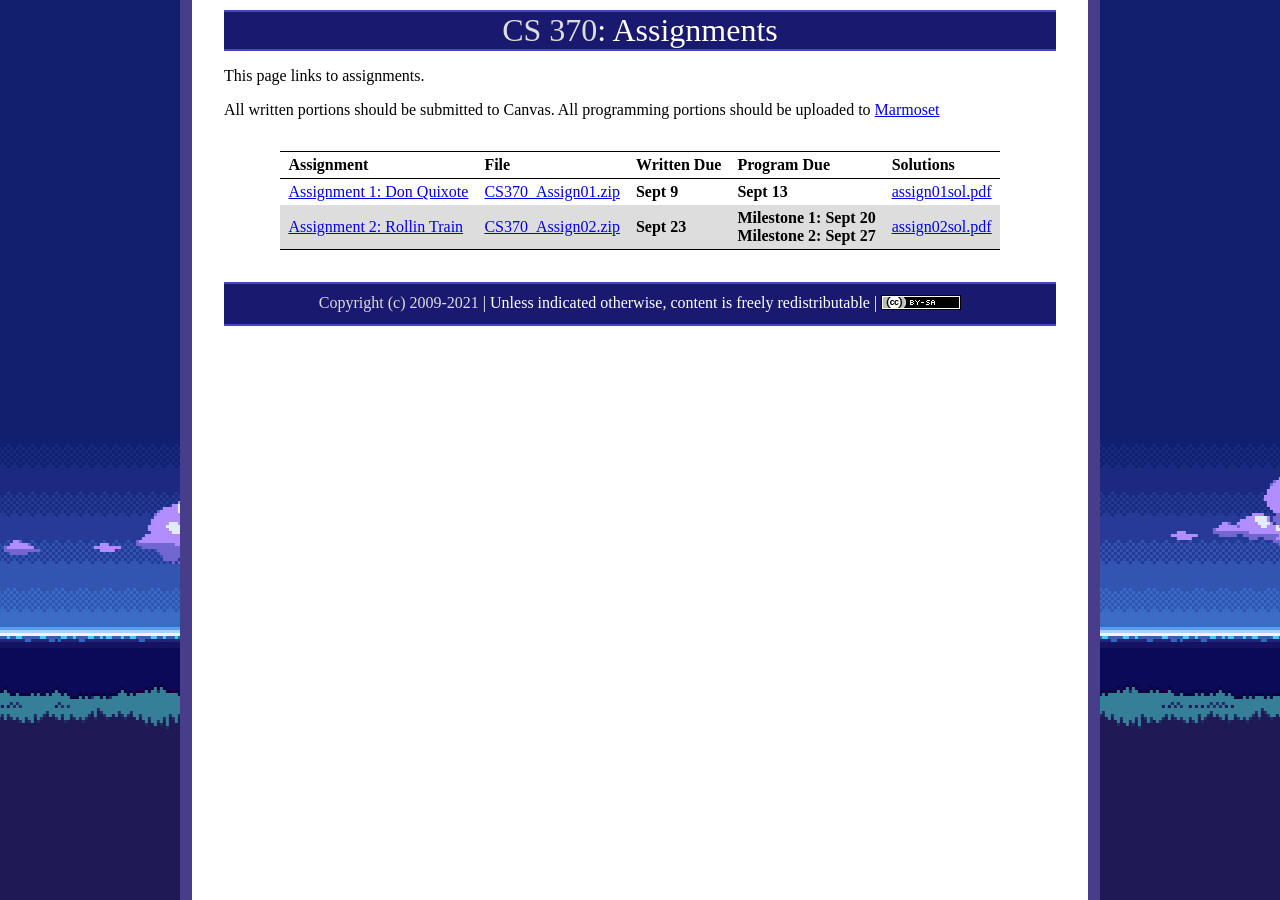
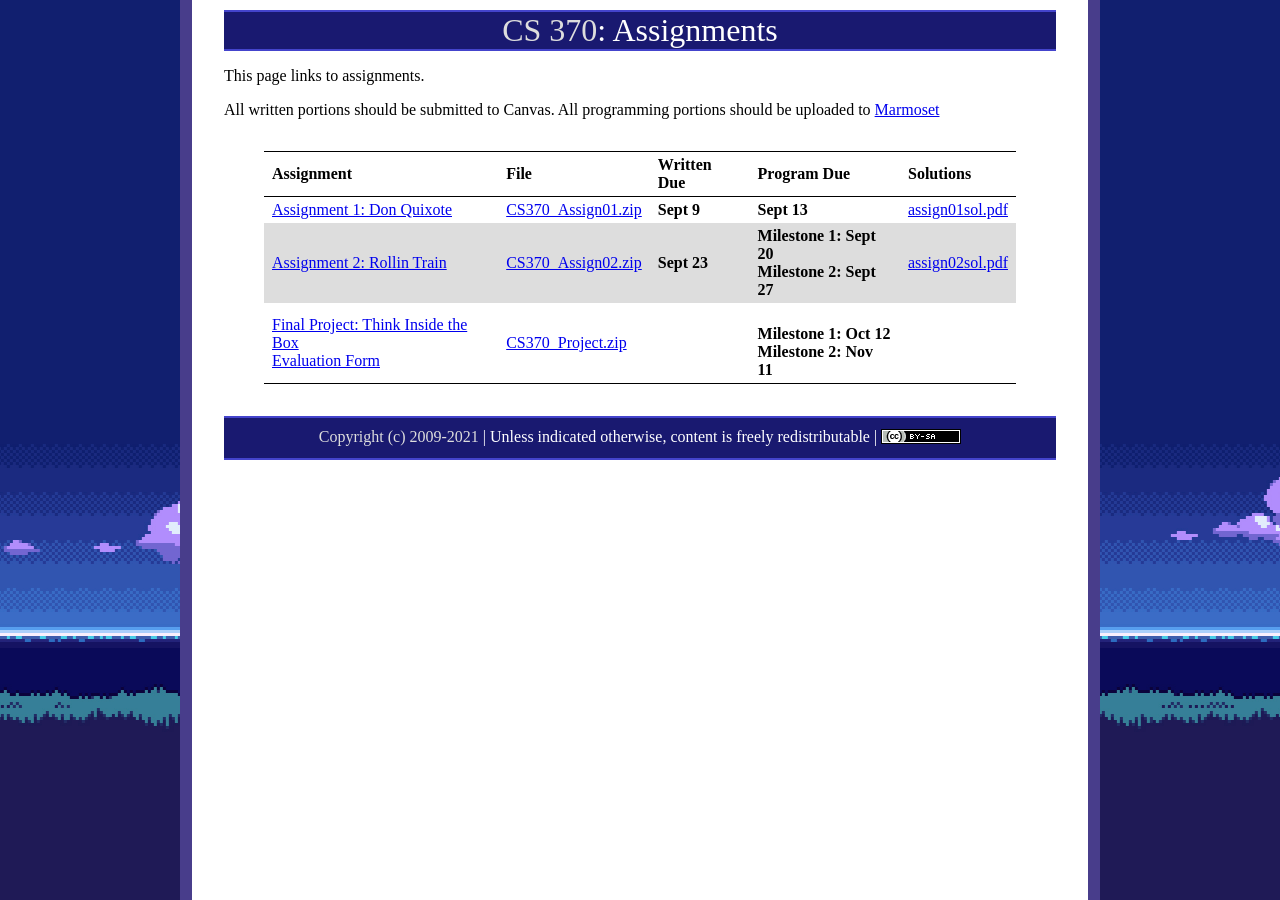
Before and after one commit to ycpcs/cs370-fall2021, a Jekyll site: the page built from assign/index.md, in a window 1280 px wide. Built offline with Jekyll 4.4.1, drawn with Linux system fonts in a browser that asks for light colours.

Commit message:
add project
add project

```diff
--- a/assign/index.md
+++ b/assign/index.md
@@ -11,6 +11,7 @@ All written portions should be submitted to Canvas. All programming portions sho
 > ---------- | ---- | ----------- | ----------- | --------- |
 > [Assignment 1: Don Quixote](assign01.html)       | [CS370_Assign01.zip](src/CS370_Assign01.zip) | **Sept 9** | **Sept 13** | [assign01sol.pdf](sol/assign01sol.pdf) |
 > [Assignment 2: Rollin Train](assign02.html)      | [CS370_Assign02.zip](src/CS370_Assign02.zip) | **Sept 23**   | **Milestone 1: Sept 20** <br /> **Milestone 2: Sept 27** | [assign02sol.pdf](sol/assign02sol.pdf) |
+> [Final Project: Think Inside the Box](project.html) <br /> [Evaluation Form](CS370_Final_Project_eval.docx) | [CS370_Project.zip](src/CS370_Project.zip) | |  <br /> **Milestone 1: Oct 12** <br /> **Milestone 2: Nov 11** | |
 
 <!--
 > [Assignment 2: Rollin Train](assign02.html)      | [CS370_Assign02.zip](src/CS370_Assign02.zip) | **Sept 24**   | **Milestone 1: Sept 21** <br /> **Milestone 2: Sept 28** | [assign02sol.pdf](sol/assign02sol.pdf) |
```
